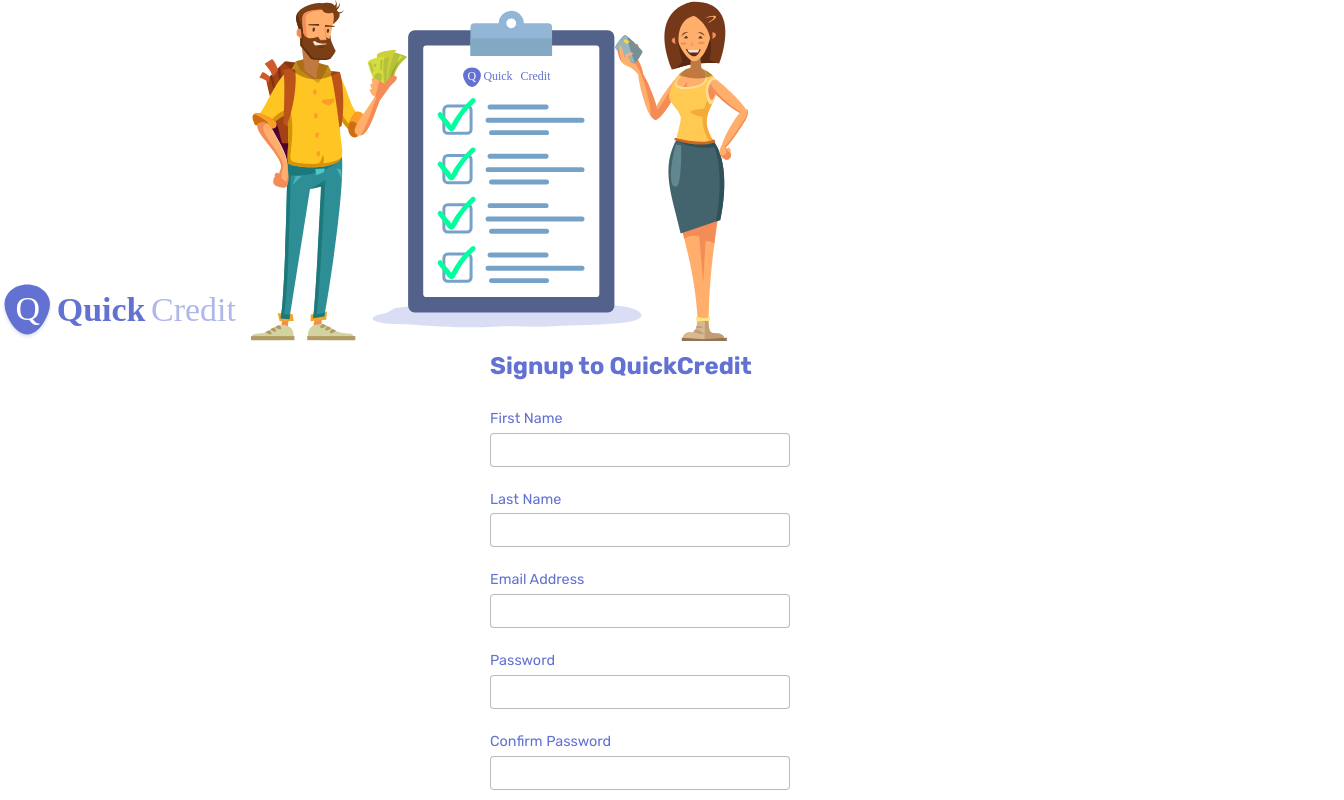
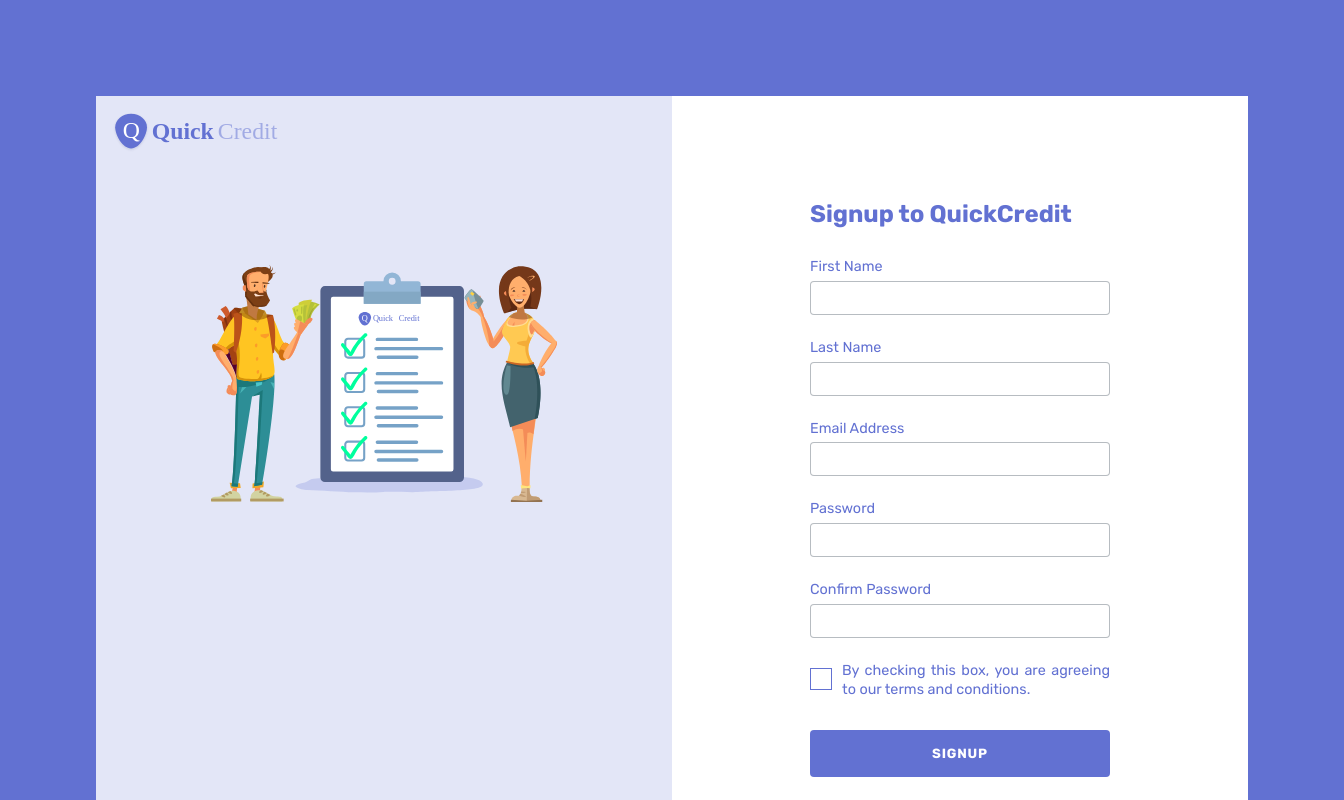
Before and after one commit to kennyedward/QuickCredit, a plain HTML site: page UI/index.html in a window 1280 px wide. Shown: the top 800 px of the page, 1344 px wide, since content can reach past the window. Drawn offline with Linux system fonts and the light colour scheme.

Commit message:
Add styling to markup

```diff
--- a/UI/css/index.css
+++ b/UI/css/index.css
@@ -0,0 +1,37 @@
+body {
+    background: #6271D2;
+    height: 100%;
+}
+
+.body__container {
+    width: 1200px;
+    max-width: 90%;
+    margin: 0 auto;
+    padding: 6rem;
+    display: flex;
+}
+
+.body__container__one, .body__container__two {
+    width: 50%;
+}
+
+.body__container__one {
+    background: rgba(255, 255, 255, 0.822);
+    text-align: center;
+}
+
+.body__container__two {
+    background: #FFF;
+    padding: 6rem 0;
+}
+
+.body__container__one__logo {
+    width: 30%;
+    display: block;
+    margin: 1rem;
+}
+
+.body__container__one__hero {
+    width: 60%;
+    margin-top: 6rem;
+}
```
Also changed, not shown: UI/index.html (+2 -0 lines).
